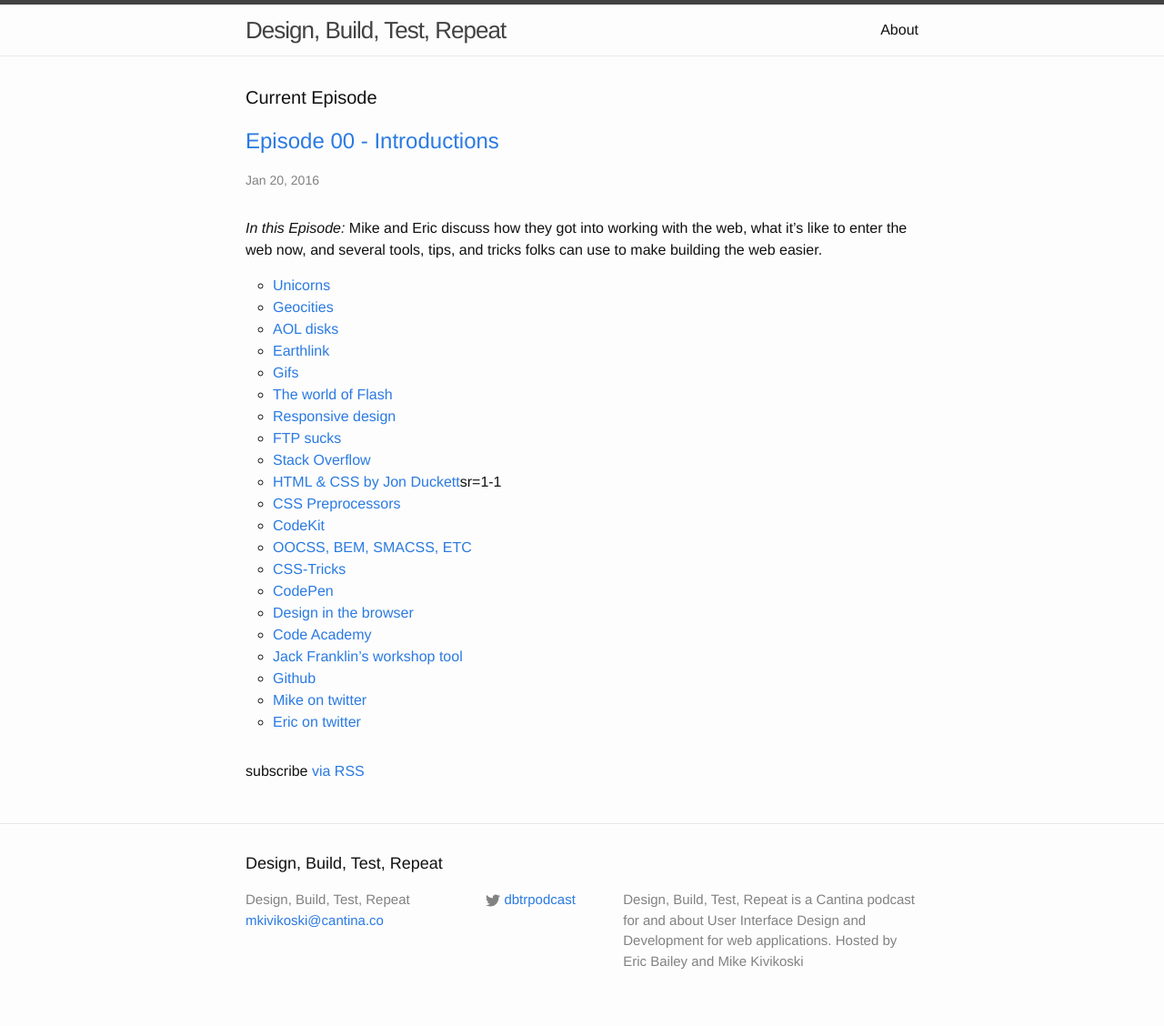
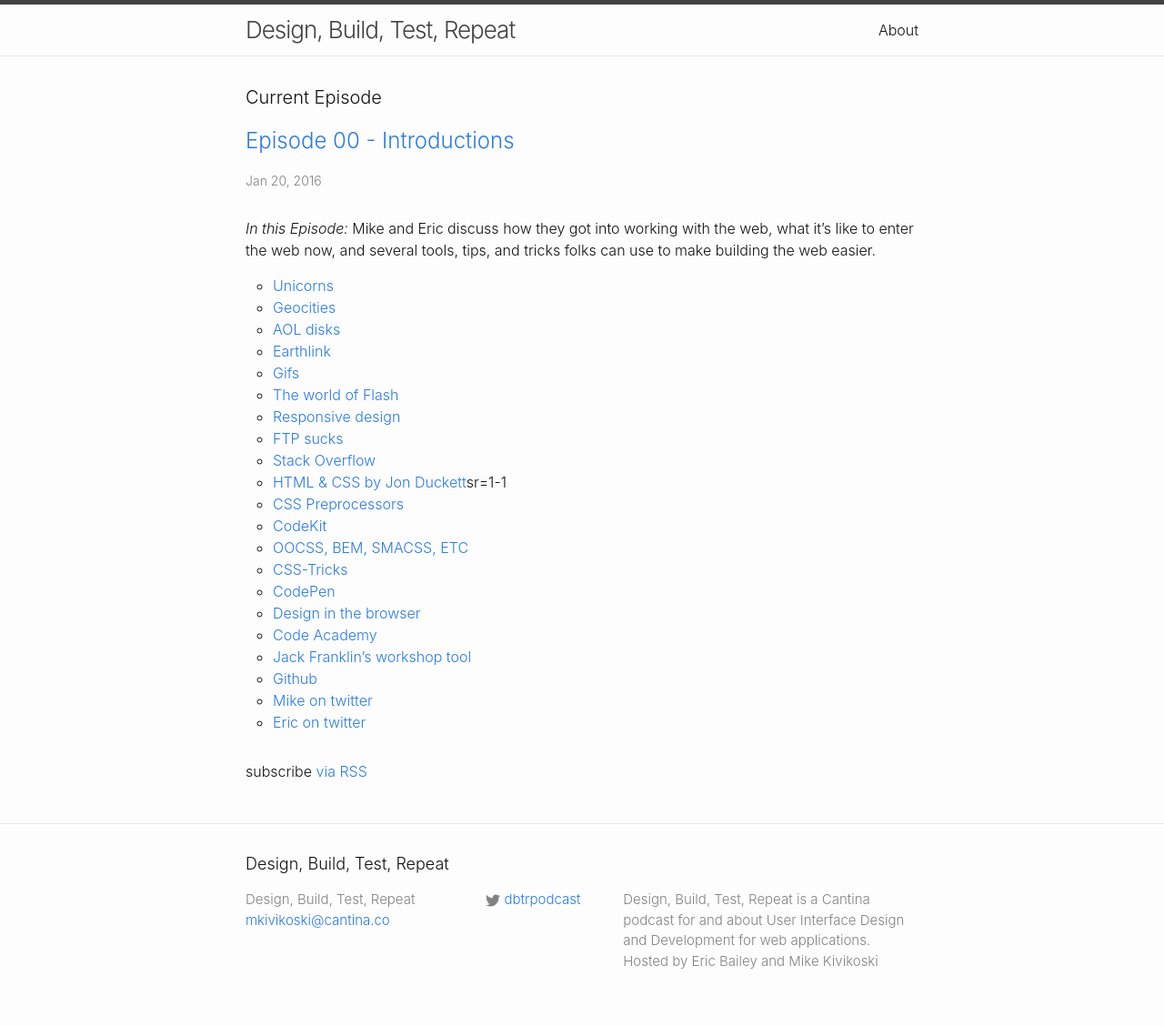
Before and after one commit to cantinac/design-build-test-repeat, a Jekyll site: the page built from index.html, in a window 1280 px wide. Shown: the whole page at 91% size. Built offline with Jekyll 4.4.1, drawn with Linux system fonts in a browser that asks for light colours.

Commit message:
updated font family to use system fonts

```diff
--- a/css/main.scss
+++ b/css/main.scss
@@ -6,7 +6,10 @@
 
 
 // Our variables
-$base-font-family: Helvetica, Arial, sans-serif;
+$base-font-family:  -apple-system, BlinkMacSystemFont,
+                    "Segoe UI", "Roboto", "Oxygen", "Ubuntu", "Cantarell",
+                    "Fira Sans", "Droid Sans", "Helvetica Neue",
+                    sans-serif;;
 $base-font-size:   16px;
 $small-font-size:  $base-font-size * 0.875;
 $base-line-height: 1.5;
```
